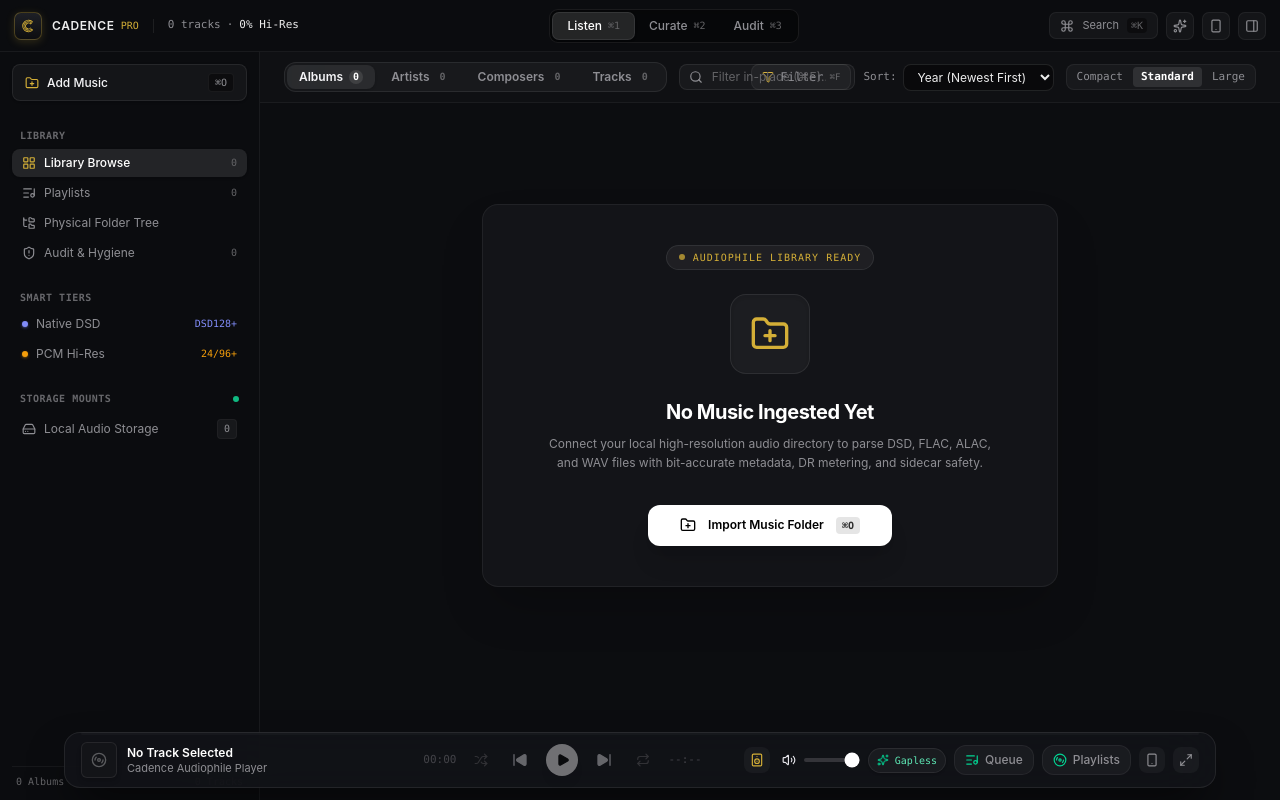
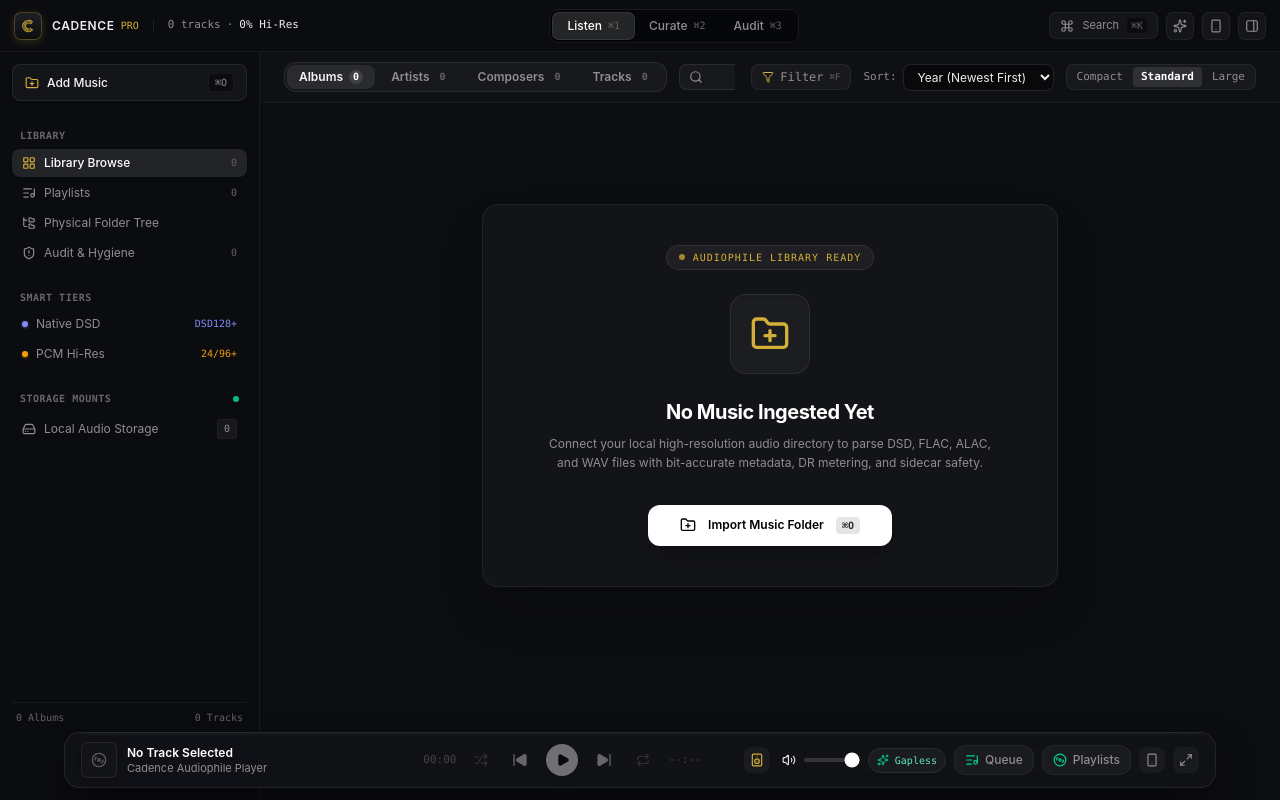
Before and after one commit to matbhuvi-tech/Cadence, a React (Vite) app: page / in a window 1280 px wide. Built offline with nearby package versions, Linux system fonts and the light colour scheme.

Commit message:
fix(ui): prevent search/filter collision in subtoolbar and clear LeftRail footer from NowPlayingBar

```diff
--- a/src/components/CenterStage/DataCanvas.tsx
+++ b/src/components/CenterStage/DataCanvas.tsx
@@ -329,9 +329,9 @@
   return (
     <main ref={containerRef} className="flex-1 min-h-0 flex flex-col h-full overflow-hidden bg-[#0C0D10] select-none">
       {/* 1. Sleek macOS Sub-Toolbar */}
-      <header className="px-6 py-2.5 border-b border-white/[0.05] bg-[#121316]/70 backdrop-blur-2xl flex items-center justify-between gap-4 shrink-0 z-20">
+      <header className="px-6 py-2.5 border-b border-white/[0.05] bg-[#121316]/70 backdrop-blur-2xl flex items-center justify-between gap-4 flex-nowrap shrink-0 z-20">
         {/* Left: View Title or Translucent Entity Switcher & Active Filter Tokens */}
-        <div className="flex items-center gap-3 min-w-0">
+        <div className="flex items-center gap-3 min-w-0 flex-1 overflow-hidden">
           {(viewMode === 'cover_grid' || viewMode === 'virtual_table') ? (
             !selectedAlbumId ? (
               <CatalogScopeBar
@@ -360,7 +360,7 @@
           )}
 
           {/* Decoupled In-Place Filter Input (⌘F) */}
-          <div className="relative flex items-center shrink-0">
+          <div className="relative flex items-center min-w-0 shrink">
             <Search className="w-3.5 h-3.5 text-[#8E8E93] absolute left-2.5 pointer-events-none" />
             <input
               ref={inlineSearchInputRef}
@@ -376,7 +376,7 @@
     ? 'Filter composers (⌘F)...'
     : 'Filter in-place (⌘F)...'
 }
-              className="pl-8 pr-7 py-1 rounded-lg bg-white/[0.04] hover:bg-white/[0.07] border border-white/[0.08] focus:border-[#D4AF37]/50 text-xs text-white placeholder:text-[#636366] focus:outline-none w-36 sm:w-44 transition-all font-sans"
+              className={`pl-8 pr-7 py-1 rounded-lg bg-white/[0.04] hover:bg-white/[0.07] border border-white/[0.08] focus:border-[#D4AF37]/50 text-xs text-white placeholder:text-[#636366] focus:outline-none min-w-0 transition-all font-sans truncate ${tier === 'wide' ? 'w-44' : tier === 'compact' ? 'w-32' : 'w-24 focus:w-40'}`}
             />
             {searchQuery && (
               <button
--- a/src/components/LeftRail/LeftRail.tsx
+++ b/src/components/LeftRail/LeftRail.tsx
@@ -359,7 +359,7 @@
       </div>
 
       {/* Footer Stats: Apple minimalist style */}
-      <div className={`pt-2 border-t border-white/[0.05] text-[10px] font-mono text-[#636366] flex items-center ${isIconOnly ? 'justify-center' : 'justify-between px-1'}`}>
+      <div className={`pt-2 pb-16 border-t border-white/[0.05] text-[10px] font-mono text-[#636366] flex items-center ${isIconOnly ? 'justify-center' : 'justify-between px-1'}`}>
         {!isIconOnly ? (
           <>
             <span>{releases.length} Albums</span>
```
